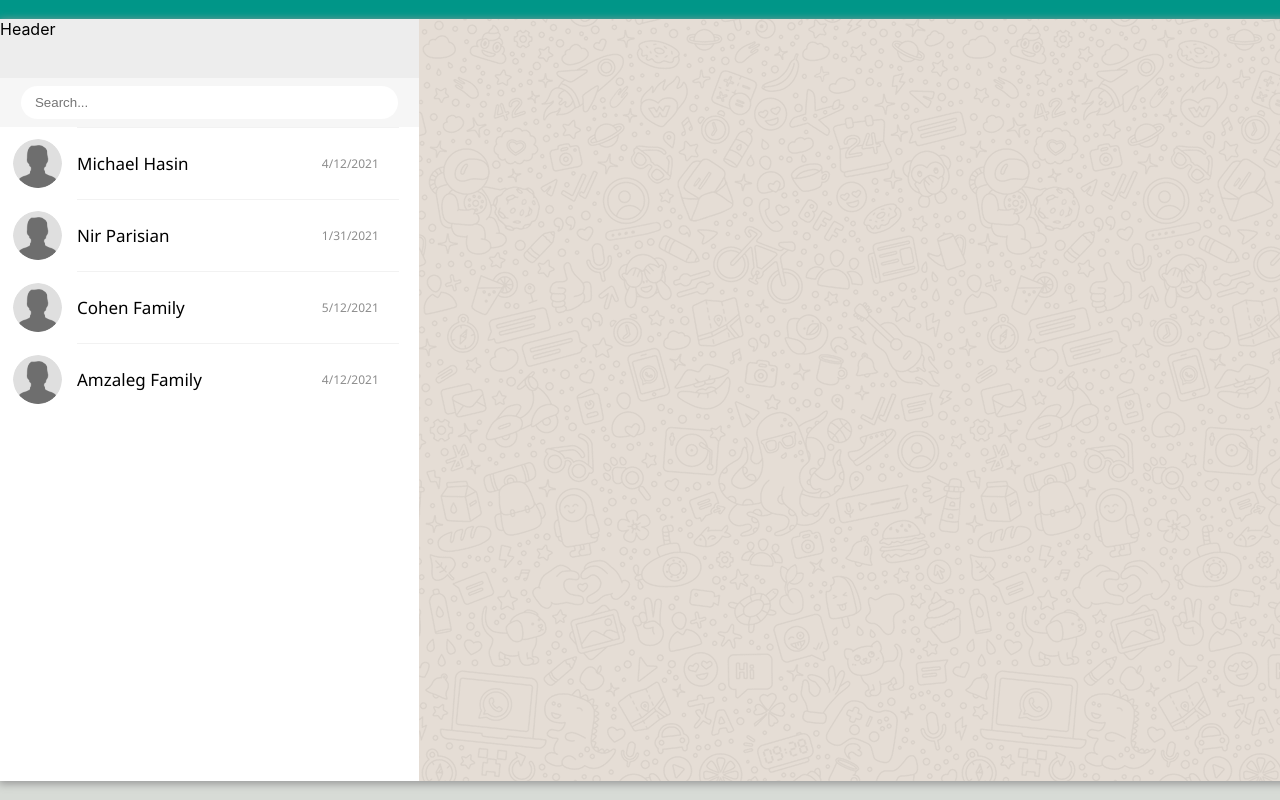
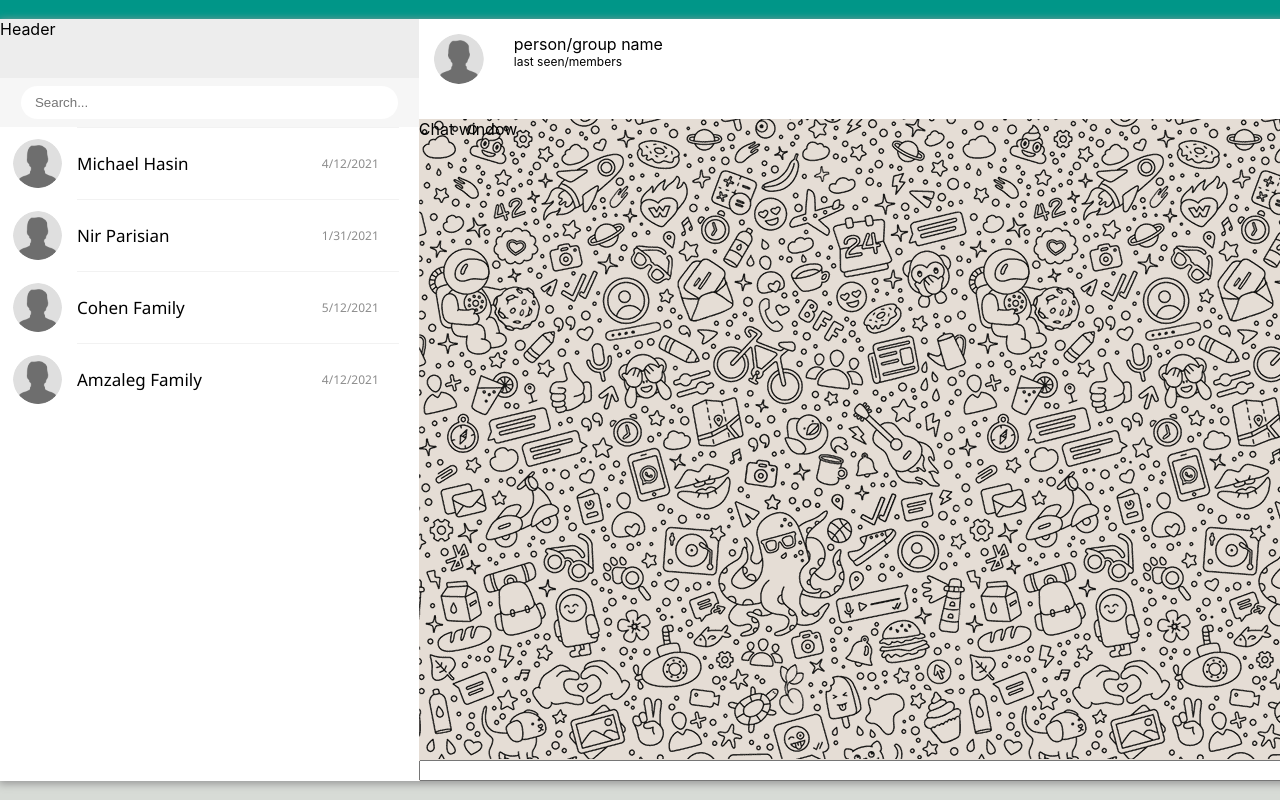
Before and after one commit to nir2002/ReactWorkshop, a React (Create React App) app: page / in a window 1280 px wide. Shown: the top 800 px of the page. Built offline with nearby package versions, Linux system fonts and the light colour scheme.

Commit message:
initial commit

```diff
--- a/src/App.css
+++ b/src/App.css
@@ -35,14 +35,41 @@ body {
 
 .chat-board-section {
   flex: 70%;
+  display: flex;
+  flex-direction: column;
+}
+
+.chat-messages-header {
+  display: flex;
+  max-height: 100px;
+  background-color: white;
+  flex: 10%;
+}
+
+.chat-messages-header-title {
+  margin: 15px;
+}
+
+.user-profile-image {
+  margin: 15px;
+  clip-path: circle(50% at 50% 50%);
+  width: 50px;
+  height: 50px;
+  background: white;
+}
+
+.chat-messages {
+  flex: 80%;
   background-image: url("assets/bg.png");
   background-repeat: repeat;
-  opacity: 0.06;
 }
 
+.chat-input > input {
+  width: 94%;
+}
 
 /****** HEADER ********/
-.header{
+.header {
   height: 59px;
   background: #ededed;
 }
@@ -58,15 +85,15 @@ body {
 
 .search-bar input {
   border-radius: 40px;
-  border:none;
+  border: none;
   margin-top: 8px;
   margin-bottom: 8px;
   padding-left: 14px;
   width: 90%;
 }
-.search-bar input:focus{
-  border:none;
-  outline:none;
+.search-bar input:focus {
+  border: none;
+  outline: none;
 }
 
 /****** CHAT LIST ********/
--- /dev/null
+++ b/src/components/ChatBoardHeader.jsx
@@ -0,0 +1,14 @@
+import UserProfileImg from "./UserProfileImg";
+import userPlaceHolder from "../assets/userPlaceHolder.png";
+
+export default function ChatHeader({ title, subtitle }) {
+  return (
+    <div className="chat-messages-header">
+      <UserProfileImg src={userPlaceHolder} />
+      <div className="chat-messages-header-title">
+        <div>{title}</div>
+        <div style={{ fontSize: 12 }}>{subtitle}</div>
+      </div>
+    </div>
+  );
+}
--- /dev/null
+++ b/src/components/ChatInput.jsx
@@ -0,0 +1,8 @@
+export default function ChatInput() {
+  return (
+    <div className="chat-input">
+      <input type="text"></input>
+      <button>Send</button>
+    </div>
+  );
+}
--- /dev/null
+++ b/src/components/ChatMessages.jsx
@@ -0,0 +1,3 @@
+export default function ChatMessages() {
+  return <div className="chat-messages">Chat window</div>;
+}
--- /dev/null
+++ b/src/components/UserProfileImg.jsx
@@ -0,0 +1,3 @@
+export default function UserProfileImg({ src }) {
+  return <img src={src} className="user-profile-image" />;
+}
--- a/src/pages/ChatPage.jsx
+++ b/src/pages/ChatPage.jsx
@@ -2,12 +2,15 @@ import React, { useState } from "react";
 import ChatList from "../components/ChatList";
 import Search from "../components/Search";
 import ChatHeader from "../components/Header";
+import ChatMessages from "../components/ChatMessages";
+import ChatBoardHeader from "../components/ChatBoardHeader";
+import ChatInput from "../components/ChatInput";
 
 const CHAT_GROUP_LIST = [
   { id: "11", name: "Michael Hasin", lastSeen: 1618224765444 },
   { id: "12", name: "Nir Parisian", lastSeen: 1612130400000 },
   { id: "13", name: "Cohen Family", lastSeen: 1620778800000 },
-  { id: "23", name: "Amzaleg Family", lastSeen: new Date().getTime() },
+  { id: "23", name: "Amzaleg Family", lastSeen: new Date().getTime() }
 ];
 
 function useSearchResults(defaultIds) {
@@ -41,7 +44,15 @@ export default function ChatPage() {
           selected={selectedRowId}
         />
       </section>
-      <section className="chat-board-section"></section>
+
+      <section className="chat-board-section">
+        <ChatBoardHeader
+          title="person/group name"
+          subtitle="last seen/members"
+        />
+        <ChatMessages />
+        <ChatInput />
+      </section>
     </div>
   );
 }
```
